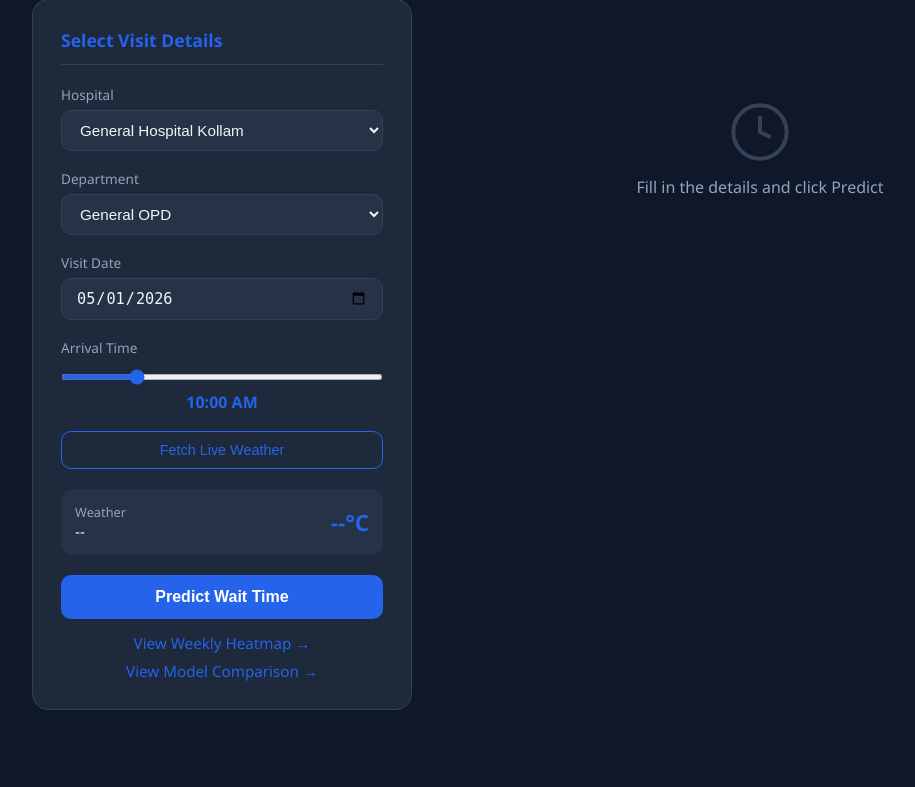
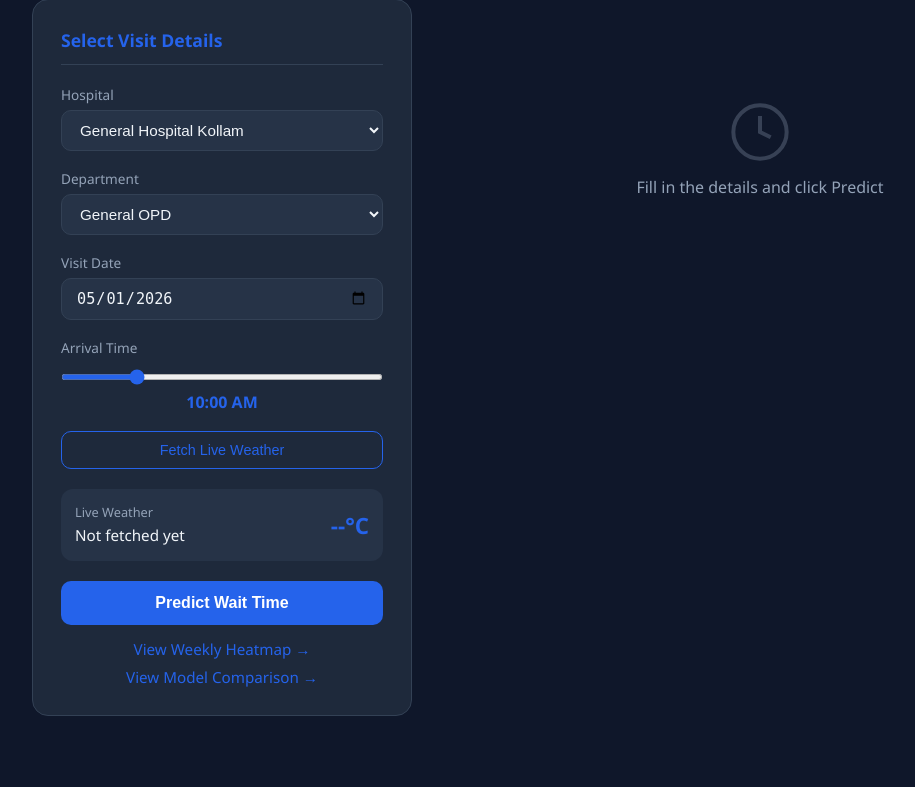
Before and after one commit to abhijithas20/Hospital-Queue-Predictor, a Flask app: page / in a window 1280 px wide. Shown: the part 225-1012 px from the top of the page, without its empty margins (82-997 px from the left). Run offline with Flask 3, Linux system fonts and the light colour scheme; parts of the project's set-up code (start-up, migrations or seed data) failed here and were passed over.

Commit message:
Update index.html

```diff
--- a/templates/index.html
+++ b/templates/index.html
@@ -71,8 +71,10 @@
 
         <div class="weather-box" id="weatherBox">
             <div>
-                <div style="font-size:0.8rem;color:var(--muted)" id="label-weather">Weather</div>
-                <div id="weatherDesc">--</div>
+               <div style="font-size:0.8rem;color:var(--muted);margin-bottom:4px"
+                     id="label-weather">Live Weather</div>
+               <div id="weatherDesc" style="font-size:0.95rem">Not fetched yet</div>
+               <div id="weatherRain" style="font-size:0.8rem;color:var(--muted);margin-top:2px"></div>
             </div>
             <div class="temp" id="weatherTemp">--°C</div>
         </div>
```
